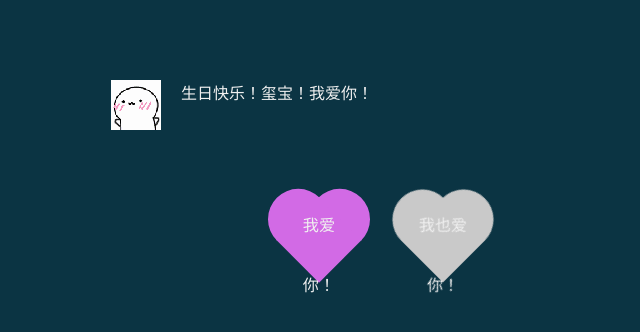
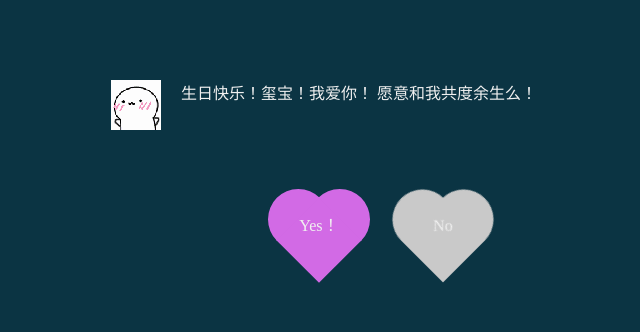
Before and after one commit to Nortrom1213/Love_Fire2, a plain HTML site: page index.html in a window 1280 px wide. Shown: the whole page, without its empty margins (249-889 px from the left). Drawn offline with Linux system fonts and the light colour scheme.

Commit message:
Add files via upload

```diff
--- a/index.html
+++ b/index.html
@@ -15,14 +15,15 @@
 				<img src="./img/aa.gif" alt="">
 				<div class="text">
 					生日快乐！玺宝！我爱你！
+					愿意和我共度余生么！
 				</div>
 			</div>
 		</div>
 		<div class="btn-groups">
 			<div class="heart-btn">
-				<div id="yes" class="btn btn-a"><span>我爱你！</span></div>
+				<div id="yes" class="btn btn-a"><span>Yes！</span></div>
 			</div>
-			<div id="no" class="btn btn-b"><span>我也爱你！</span></div>
+			<div id="no" class="btn btn-b"><span>No</span></div>
 		</div>
 	</div>
 	<audio id="bgmMusic" src="http://music.163.com/song/media/outer/url?id=1327639037.mp3" autoplay="autoplay" loop preload="auto" type="audio/mp3"></audio>
```
